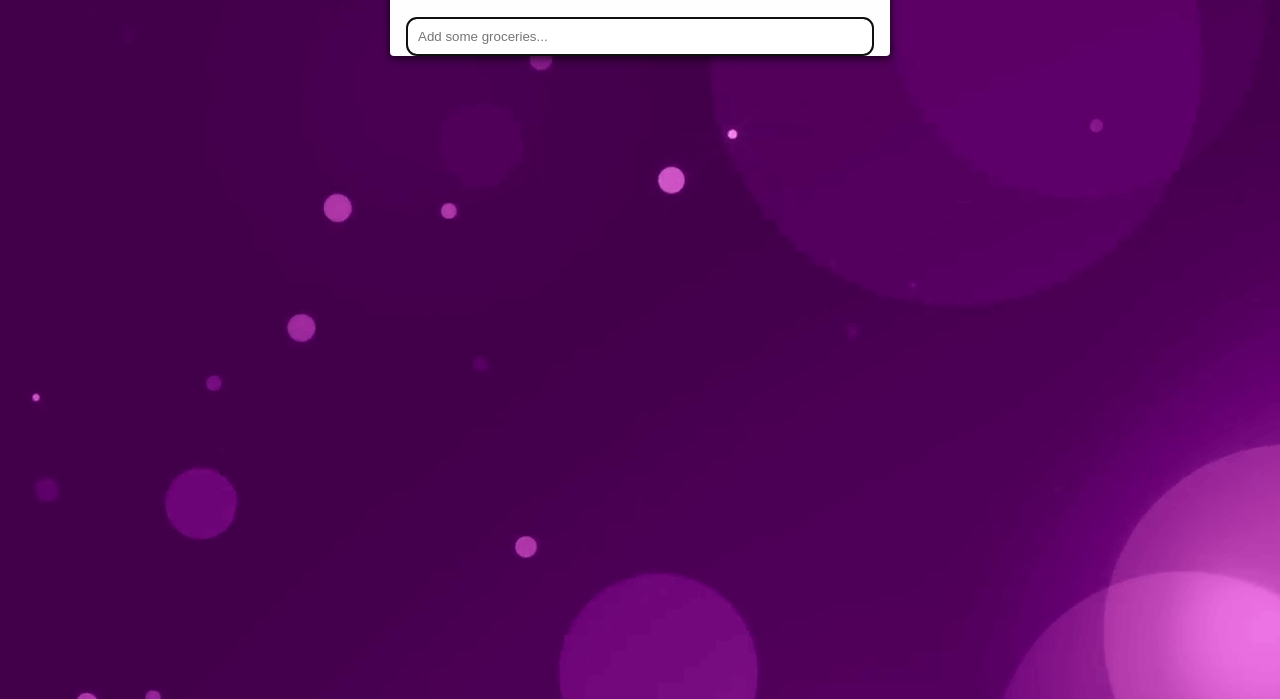
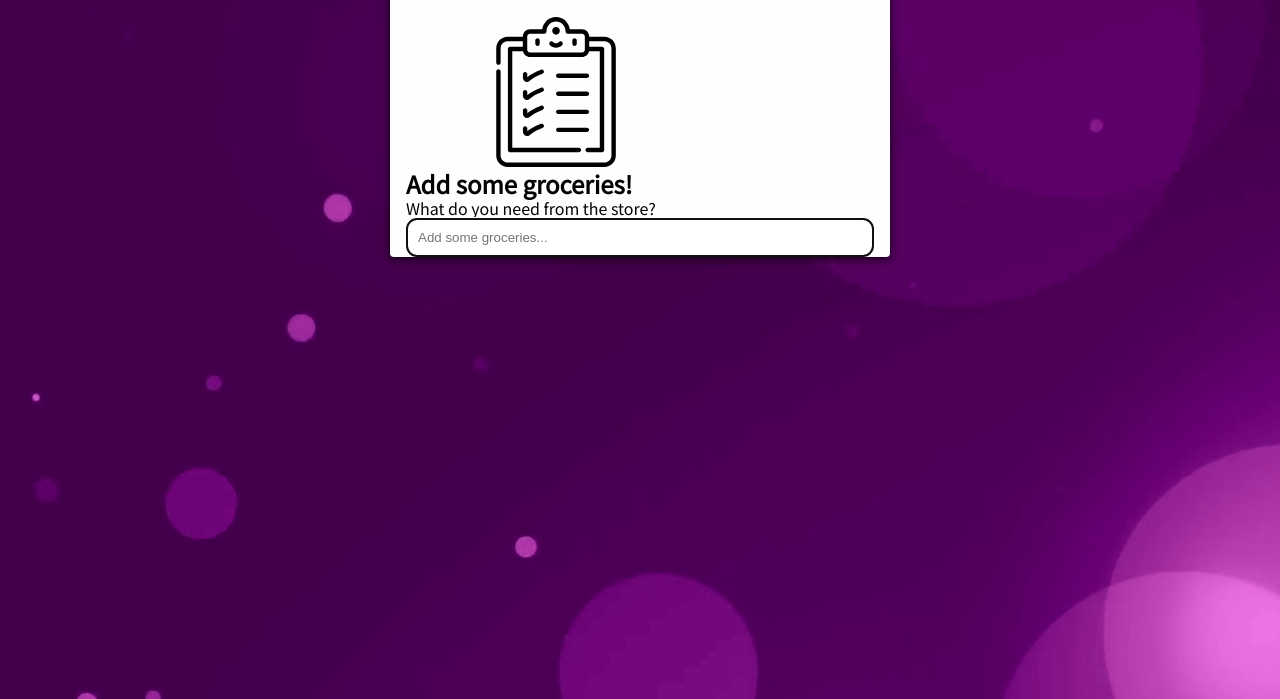
Before and after one commit to usmcamgrimm/grocery-list, a website: page index.html in a window 1280 px wide. Shown: the part 101-800 px from the top of the page. Drawn offline with Linux system fonts and the light colour scheme.

Commit message:
Add html for an empty list state

```diff
--- a/index.html
+++ b/index.html
@@ -14,6 +14,16 @@
         <div class="container">
             <h1>Grocery List</h1>
             <ul class="grocery-list js-grocery-list"></ul>
+
+            <!-- emptyList -->
+            <div class="emptyList">
+                <svg class="checklist-icon">
+                    <use href="#checklist-icon"></use>
+                </svg>
+                <h2 class="emptyList-title">Add some groceries!</h2>
+                <p class="emptyList-description">What do you need from the store?</p>
+            </div>
+            <!-- End the emptyList -->
 
             <form class="js-form">
                 <input autofocus type="text" aria-label="Add a new item" placeholder="Add some groceries..."
```
